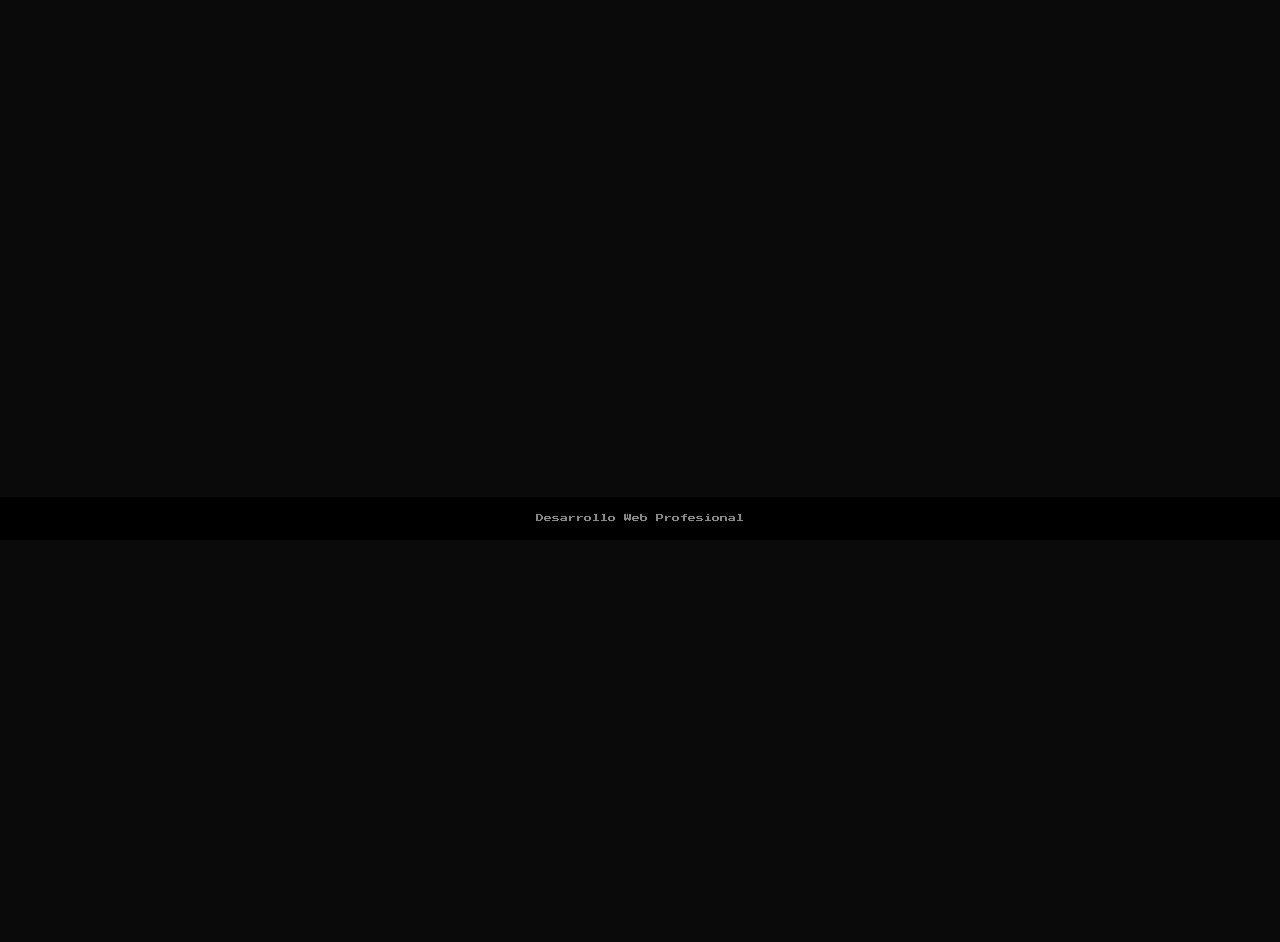
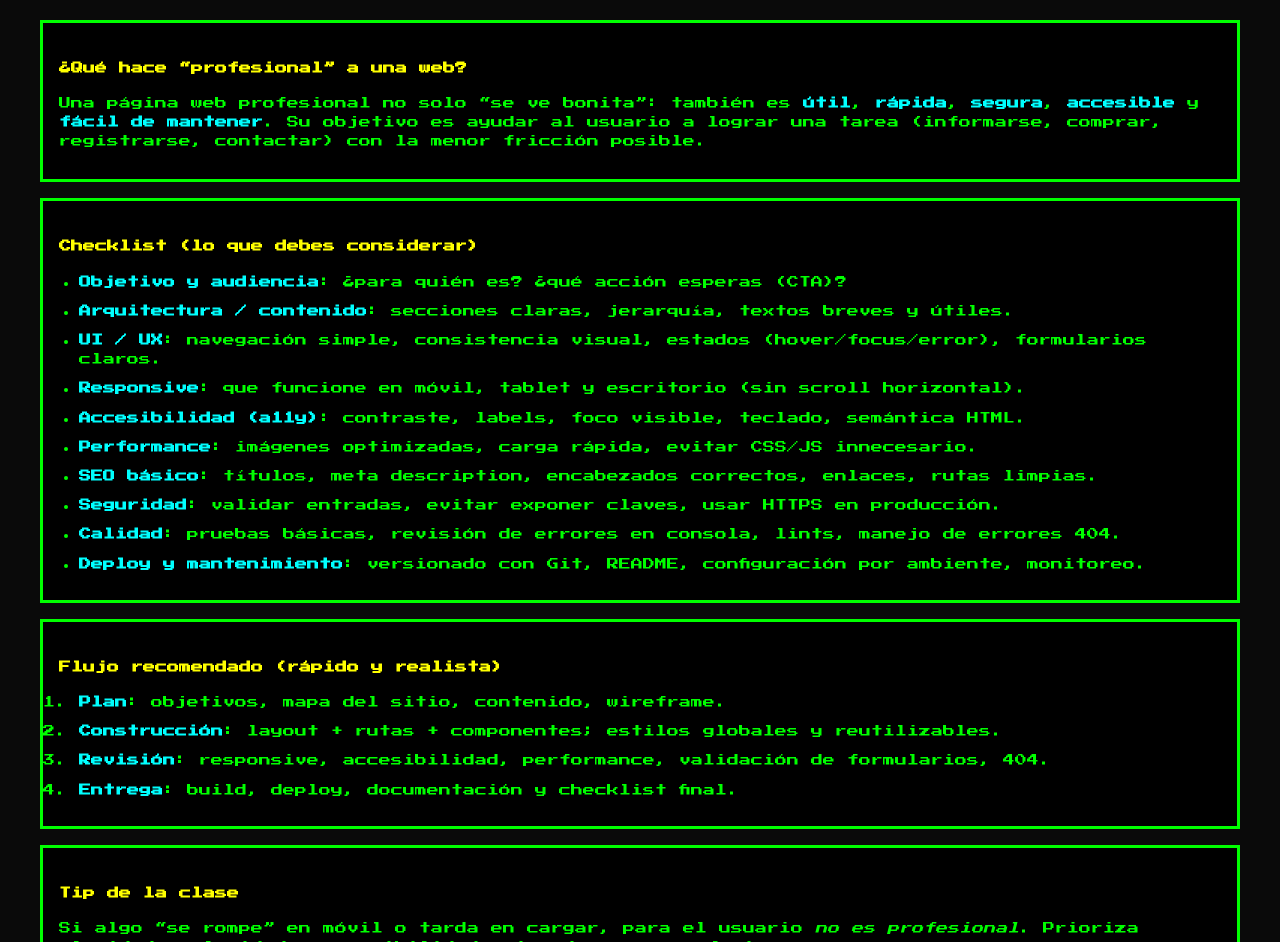
Before and after one commit to Christba03/Clases-IDGS-UTCV-8A, an Angular app in the folder sitio-estructura-busqueda/: page / in a window 1280 px wide. Shown: the part 210-1152 px from the top of the page. Before the commit the page ends 800 px from the top, so only its background shows below. Built offline with nearby package versions, Linux system fonts and the light colour scheme.

Commit message:
feat: Implement 'Inicio' page content and retro styling

```diff
--- a/sitio-estructura-busqueda/src/app/pages/inicio/inicio.component.css
+++ b/sitio-estructura-busqueda/src/app/pages/inicio/inicio.component.css
@@ -0,0 +1,18 @@
+/* Simple spacing so lists match the retro style */
+.retro-list {
+  margin: 0;
+  padding-left: 20px;
+}
+
+.retro-list li {
+  margin: 10px 0;
+}
+
+p {
+  margin: 0 0 12px 0;
+}
+
+/* Palabras clave (negritas) en azul para Inicio */
+strong {
+  color: #00ffff;
+}
--- a/sitio-estructura-busqueda/src/app/pages/inicio/inicio.component.html
+++ b/sitio-estructura-busqueda/src/app/pages/inicio/inicio.component.html
@@ -1 +1,55 @@
-<p>inicio works!</p>
+<div class="container mt-3">
+  <h2 class="mb-3">Clase: Páginas Web Profesionales</h2>
+
+  <div class="card mb-3">
+    <div class="card-body">
+      <h5 class="card-title">¿Qué hace “profesional” a una web?</h5>
+      <p>
+        Una página web profesional no solo “se ve bonita”: también es <strong>útil</strong>, <strong>rápida</strong>,
+        <strong>segura</strong>, <strong>accesible</strong> y <strong>fácil de mantener</strong>. Su objetivo es ayudar
+        al usuario a lograr una tarea (informarse, comprar, registrarse, contactar) con la menor fricción posible.
+      </p>
+    </div>
+  </div>
+
+  <div class="card mb-3">
+    <div class="card-body">
+      <h5 class="card-title">Checklist (lo que debes considerar)</h5>
+
+      <ul class="retro-list">
+        <li><strong>Objetivo y audiencia</strong>: ¿para quién es? ¿qué acción esperas (CTA)?</li>
+        <li><strong>Arquitectura / contenido</strong>: secciones claras, jerarquía, textos breves y útiles.</li>
+        <li><strong>UI / UX</strong>: navegación simple, consistencia visual, estados (hover/focus/error), formularios claros.</li>
+        <li><strong>Responsive</strong>: que funcione en móvil, tablet y escritorio (sin scroll horizontal).</li>
+        <li><strong>Accesibilidad (a11y)</strong>: contraste, labels, foco visible, teclado, semántica HTML.</li>
+        <li><strong>Performance</strong>: imágenes optimizadas, carga rápida, evitar CSS/JS innecesario.</li>
+        <li><strong>SEO básico</strong>: títulos, meta description, encabezados correctos, enlaces, rutas limpias.</li>
+        <li><strong>Seguridad</strong>: validar entradas, evitar exponer claves, usar HTTPS en producción.</li>
+        <li><strong>Calidad</strong>: pruebas básicas, revisión de errores en consola, lints, manejo de errores 404.</li>
+        <li><strong>Deploy y mantenimiento</strong>: versionado con Git, README, configuración por ambiente, monitoreo.</li>
+      </ul>
+    </div>
+  </div>
+
+  <div class="card mb-3">
+    <div class="card-body">
+      <h5 class="card-title">Flujo recomendado (rápido y realista)</h5>
+      <ol class="retro-list">
+        <li><strong>Plan</strong>: objetivos, mapa del sitio, contenido, wireframe.</li>
+        <li><strong>Construcción</strong>: layout + rutas + componentes; estilos globales y reutilizables.</li>
+        <li><strong>Revisión</strong>: responsive, accesibilidad, performance, validación de formularios, 404.</li>
+        <li><strong>Entrega</strong>: build, deploy, documentación y checklist final.</li>
+      </ol>
+    </div>
+  </div>
+
+  <div class="card">
+    <div class="card-body">
+      <h5 class="card-title">Tip de la clase</h5>
+      <p class="mb-0">
+        Si algo “se rompe” en móvil o tarda en cargar, para el usuario <em>no es profesional</em>. Prioriza claridad,
+        velocidad y accesibilidad antes de agregar efectos.
+      </p>
+    </div>
+  </div>
+</div>
```
